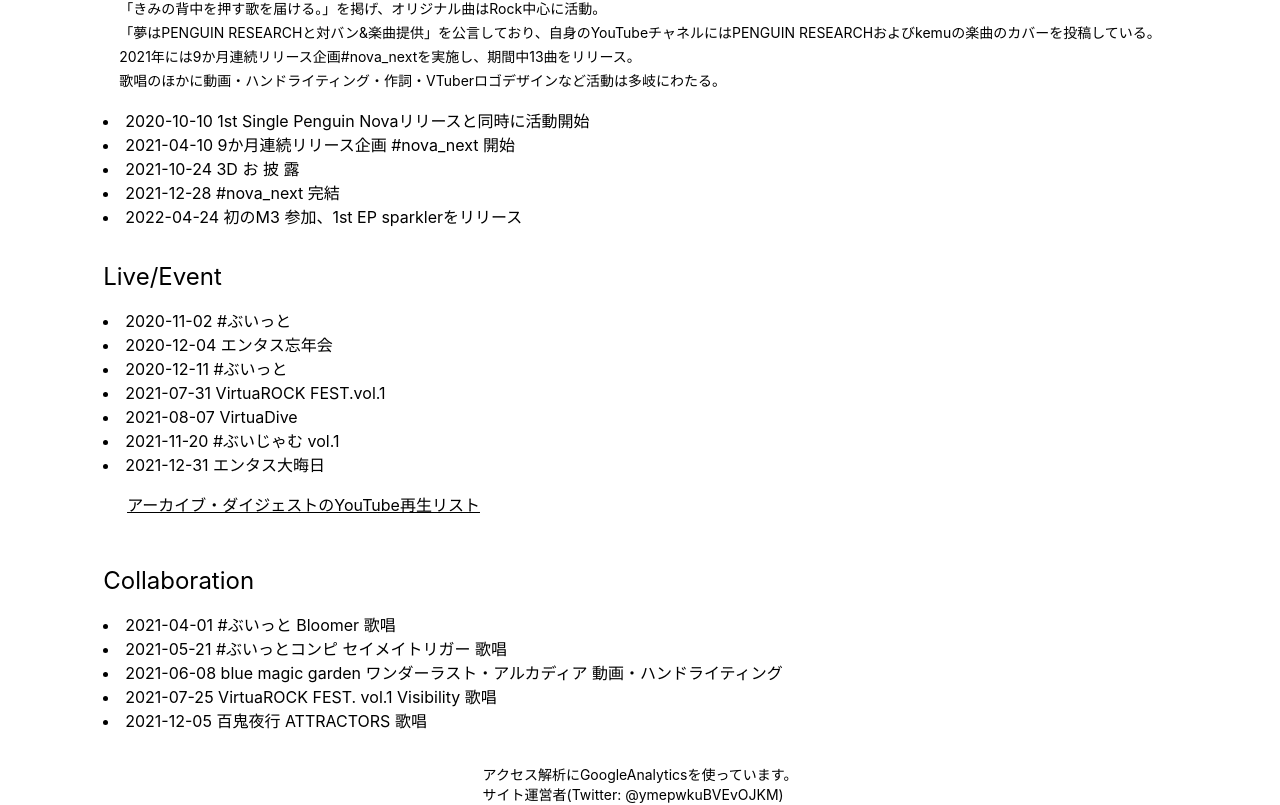
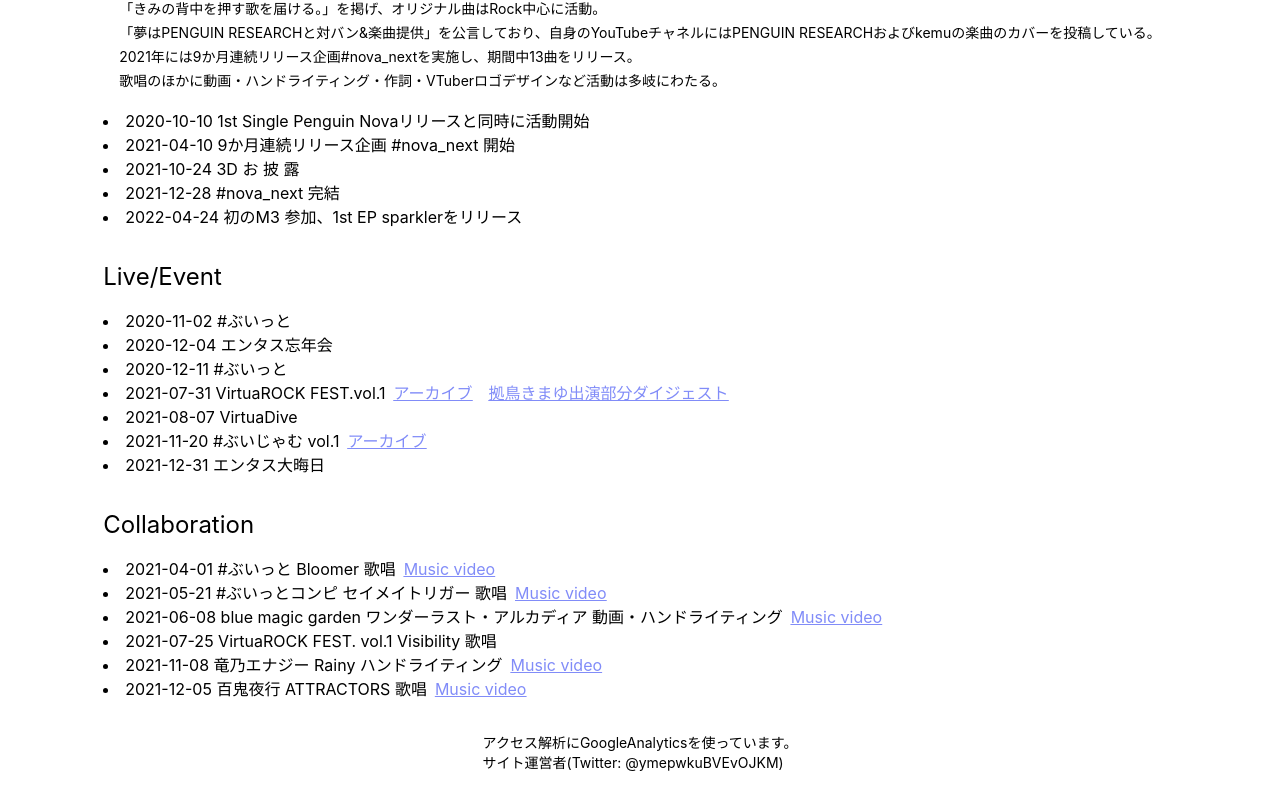
Before and after one commit to human-readable-name/yorudokimayu-info, a Next.js app: page /biography in a window 1280 px wide. Shown: the part 405-1210 px from the top of the page. After the commit the page ends 1178 px from the top, so only its background shows below. Built offline with nearby package versions, Linux system fonts and the light colour scheme; no server answers.

Commit message:
BiographyにRainyのハンドライティングを追加、ついでに外部リンクを諸々修正

```diff
--- a/src/pages/biography.tsx
+++ b/src/pages/biography.tsx
@@ -47,29 +47,56 @@
                     <section>
                         <SectionTitle text="Live/Event" />
                         <ul className="leading-6 list-inside list-disc">
-                            <li>2020-11-02 #ぶいっと</li>
-                            <li>2020-12-04 エンタス忘年会</li>
-                            <li>2020-12-11 #ぶいっと</li>
-                            <li>2021-07-31 VirtuaROCK FEST.vol.1</li>
-                            <li>2021-08-07 VirtuaDive</li>
-                            <li>2021-11-20 #ぶいじゃむ vol.1</li>
+                            <li>
+                                2020-11-02 #ぶいっと
+                            </li>
+                            <li>
+                                2020-12-04 エンタス忘年会
+                            </li>
+                            <li>
+                                2020-12-11 #ぶいっと
+                            </li>
+                            <li>
+                                2021-07-31 VirtuaROCK FEST.vol.1
+                                <span className="mx-2 underline text-indigo-400"><a href="https://youtu.be/Kve3pP-KSek" target="_blank" rel="noopener noreferrer">アーカイブ</a></span>
+                                <span className="mx-2 underline text-indigo-400"><a href="https://youtu.be/VH0s6ngrVR4" target="_blank" rel="noopener noreferrer">拠鳥きまゆ出演部分ダイジェスト</a></span>
+                            </li>
+                            <li>
+                                2021-08-07 VirtuaDive
+                            </li>
+                            <li>
+                                2021-11-20 #ぶいじゃむ vol.1
+                                <span className="mx-2 underline text-indigo-400"><a href="https://youtu.be/57bW0nKoOOo" target="_blank" rel="noopener noreferrer">アーカイブ</a></span>
+                            </li>
                             <li>2021-12-31 エンタス大晦日</li>
                         </ul>
-                        <p className="m-4">
-                            <span className="p-2 underline hover:text-indigo-800">
-                                <a href="https://www.youtube.com/playlist?list=PLdeQeTiPBQGgVOJQMO1eA0FeP6gWBO7EM" target="_blank" rel="noopener noreferrer">アーカイブ・ダイジェストのYouTube再生リスト</a>
-                            </span>
-                        </p>
-
                     </section>
                     <section>
                         <SectionTitle text="Collaboration" />
                         <ul className="leading-6 list-inside list-disc">
-                            <li>2021-04-01 #ぶいっと Bloomer 歌唱</li>
-                            <li>2021-05-21 #ぶいっとコンピ セイメイトリガー 歌唱</li>
-                            <li>2021-06-08 blue magic garden ワンダーラスト・アルカディア 動画・ハンドライティング</li>
-                            <li>2021-07-25 VirtuaROCK FEST. vol.1 Visibility 歌唱</li>
-                            <li>2021-12-05 百鬼夜行 ATTRACTORS 歌唱</li>
+                            <li>
+                                2021-04-01 #ぶいっと Bloomer 歌唱
+                                <span className="mx-2 underline text-indigo-400"><a href="https://youtu.be/ZVsIPmfkWAg" target="_blank" rel="noopener noreferrer">Music video</a></span>
+                            </li>
+                            <li>
+                                2021-05-21 #ぶいっとコンピ セイメイトリガー 歌唱
+                                <span className="mx-2 underline text-indigo-400"><a href="https://youtu.be/CcvQX-tCBco" target="_blank" rel="noopener noreferrer">Music video</a></span>
+                            </li>
+                            <li>
+                                2021-06-08 blue magic garden ワンダーラスト・アルカディア 動画・ハンドライティング
+                                <span className="mx-2 underline text-indigo-400"><a href="https://youtu.be/C0SHjl6xZLw" target="_blank" rel="noopener noreferrer">Music video</a></span>
+                            </li>
+                            <li>
+                                2021-07-25 VirtuaROCK FEST. vol.1 Visibility 歌唱
+                            </li>
+                            <li>
+                                2021-11-08 竜乃エナジー Rainy ハンドライティング
+                                <span className="mx-2 underline text-indigo-400"><a href="https://youtu.be/ZZ548wxw_e4" target="_blank" rel="noopener noreferrer">Music video</a></span>
+                            </li>
+                            <li>
+                                2021-12-05 百鬼夜行 ATTRACTORS 歌唱
+                                <span className="mx-2 underline text-indigo-400"><a href="https://youtu.be/YePQNFVRHFk" target="_blank" rel="noopener noreferrer">Music video</a></span>
+                            </li>
                         </ul>
                     </section>
                 </div>
```
